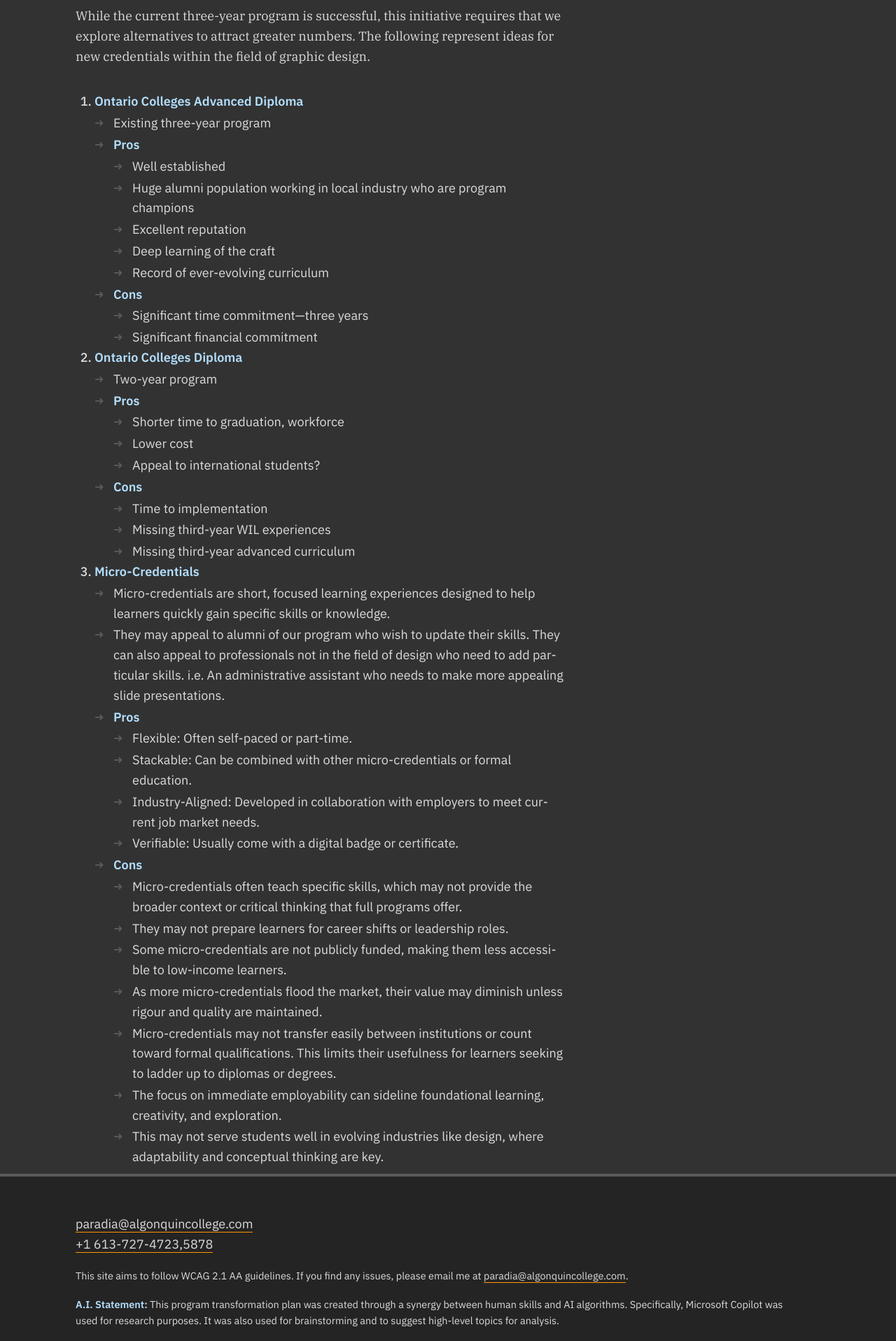
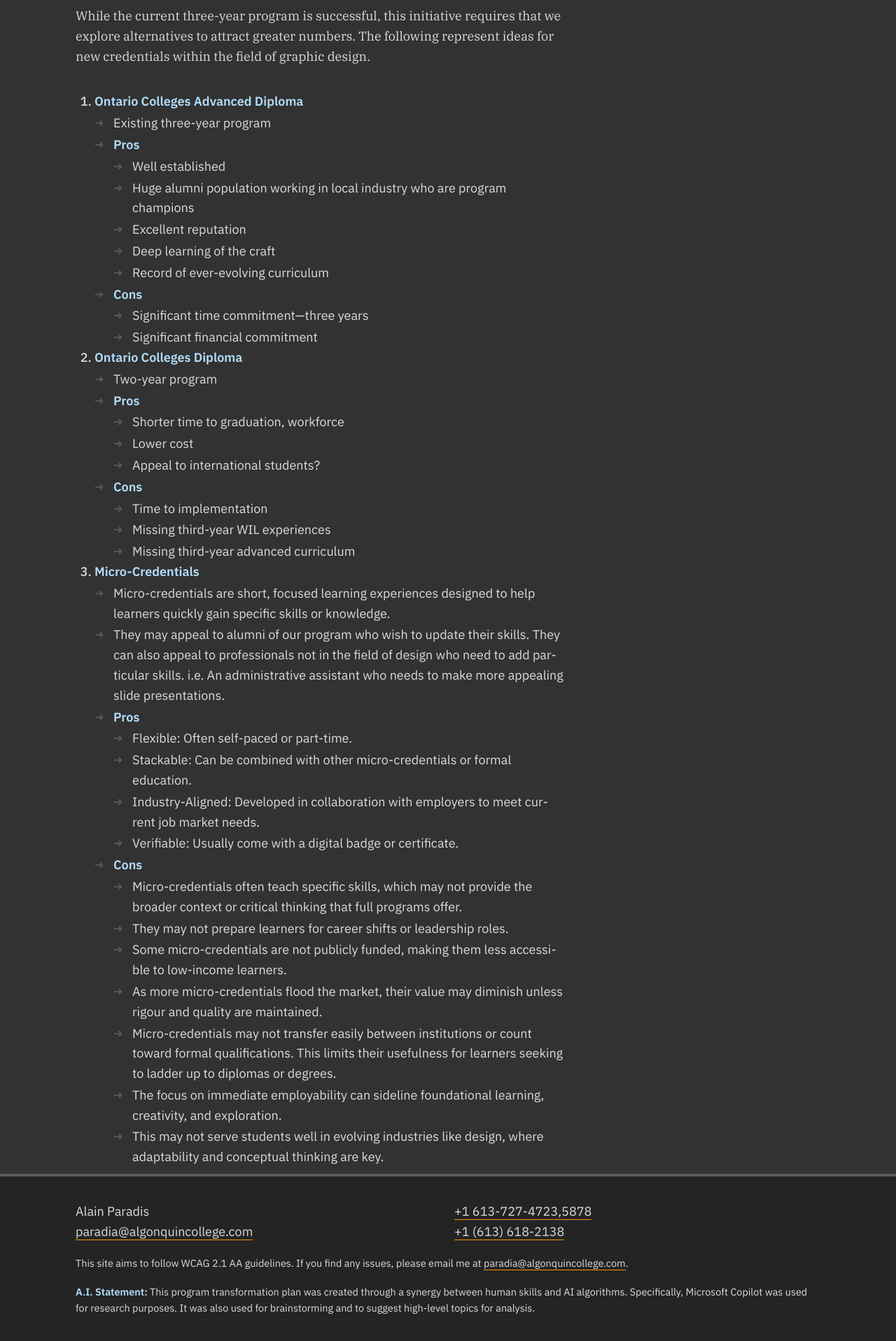
Before and after one commit to AlainParadis/program-transformation, a Jekyll site: the page built from index.md, in a window 1280 px wide. Shown: the part 3781-5697 px from the top of the page at 70% size. Built offline with Jekyll 4.4.1, drawn with Linux system fonts in a browser that asks for light colours.

Commit message:
style footer content as lists

```diff
--- a/_includes/aside.html
+++ b/_includes/aside.html
@@ -1,4 +1,3 @@
-
 <h3>
 	Author Info
 </h3>
--- a/_includes/footer.html
+++ b/_includes/footer.html
@@ -1,9 +1,12 @@
-<div>
-	<span>{{ site.data.sitewide.course-code }} {{ site.data.sitewide.course-name }}</span> <span>{{ site.data.sitewide.professor }}</span> <span><a href="mailto:{{ site.data.sitewide.email }}" title="Alain Paradis' E-Mail Address.">{{ site.data.sitewide.email }}</a></span> <span><a href="tel:{{ site.data.sitewide.phone }}">{{ site.data.sitewide.phone }}</a></span>
-</div>
-<div class="text-small">
-	This site aims to follow WCAG 2.1 AA guidelines. If you find any issues, please email me at <a href="mailto:{{ site.data.sitewide.email }}" title="Alain Paradis' E-Mail Address.">{{ site.data.sitewide.email }}</a>.
-</div>
-<div class="text-small">
-<strong>A.I. Statement:</strong> This program transformation plan was created through a synergy between human skills and AI algorithms. Specifically, Microsoft Copilot was used for research purposes. It was also used for brainstorming and to suggest high-level topics for analysis.
-</div>
+<ul class="columns2">
+	<li>{{ site.data.sitewide.my-name }}</li>
+	<li><a href="mailto:{{ site.data.sitewide.email }}" title="Alain Paradis' E-Mail Address.">{{ site.data.sitewide.email }}</a></li>
+	<li><a href="tel:{{ site.data.sitewide.phone }}">{{ site.data.sitewide.phone }}</a></li>
+	<li><a href="tel:{{ site.data.sitewide.mobile }}">{{ site.data.sitewide.mobile }}</a></li>
+</ul>
+<ul class="text-small">
+	<li>This site aims to follow WCAG 2.1 AA guidelines. If you find any issues, please email me at <a href="mailto:{{ site.data.sitewide.email }}" title="Alain Paradis' E-Mail Address.">{{ site.data.sitewide.email }}</a>.</li>
+</ul>
+<ul class="text-small">
+	<li><strong>A.I. Statement:</strong> This program transformation plan was created through a synergy between human skills and AI algorithms. Specifically, Microsoft Copilot was used for research purposes. It was also used for brainstorming and to suggest high-level topics for analysis. </li>
+</ul>
--- a/css/styles.css
+++ b/css/styles.css
@@ -14,7 +14,10 @@
 	--mono: "IBM Plex Mono", monospace;
 }
 
-*
+/* Reset and box sizing */
+*,
+*::before,
+*::after
 {
 	margin: 0;
 	padding: 0;
@@ -34,7 +37,7 @@ html
 body
 {
 	background-color: var(--background-color);
-	margin: 0 auto 0 auto;
+	margin: 0 auto;
 	padding: 0;
 	overflow-x: hidden;
 	hyphens: auto;
@@ -74,7 +77,7 @@ nav
 aside
 {
 	grid-area: aside;
-	font-family: "IBM Plex Sans", sans-serif;
+	font-family: var(--sans);
 	font-size: 0.85rem;
 	font-style: normal;
 	margin: 0 0 0 1rem;
@@ -278,10 +281,10 @@ main ul li::before
 
 aside h3 { font-size: clamp(1rem, 1.5vw, 1.2rem); }
 
-aside ul
+aside ul, footer ul
 {
 	list-style: none;
-	margin-left: 0;
+	margin: 0 0 1rem 0;
 	padding-left: 0;
 }
 
@@ -374,7 +377,12 @@ a.current
 	border-bottom: 2px solid var(--orange);
 }
 
-aside { grid-area: aside; }
+aside
+{
+	grid-area: aside;
+	font-family: var(--sans);
+}
+
 main { grid-area: main; }
 
 .footer-wrapper
@@ -393,6 +401,7 @@ footer
 {
 	grid-area: footer;
 	max-width: 1100px;
+	font-family: var(--sans);
 }
 
 .footer-inner
@@ -401,15 +410,6 @@ footer
 	margin-right: auto;
 	padding: 1rem;
 }
-
-footer div
-{
-	display: inline-block;
-	margin-right: 2rem;
-	vertical-align: top;
-}
-
-footer div:nth-child(n+1) { margin-top: 1rem; }
 
 .alertBox
 {
@@ -508,16 +508,10 @@ footer span { display: block; }
 	header { grid-area: header; }
 	main { grid-area: main; }
 	aside { grid-area: aside; }
-
-	footer
-	{
-		grid-area: footer;
-		font-family: "IBM Plex Sans", sans-serif;
-	}
+	footer { grid-area: footer; }
 
 	nav
 	{
-		font-family: var(--sans);
 		font-style: normal;
 		grid-area: nav;
 		font-size: clamp(1.1rem, 2vw, 1.5rem);
```
